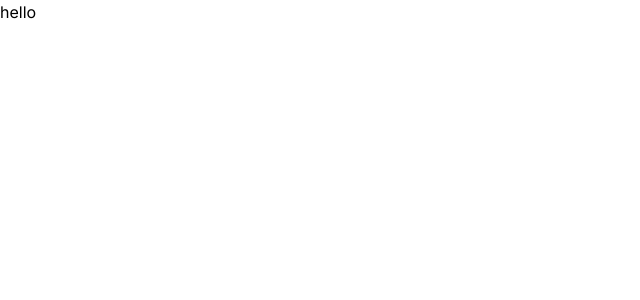
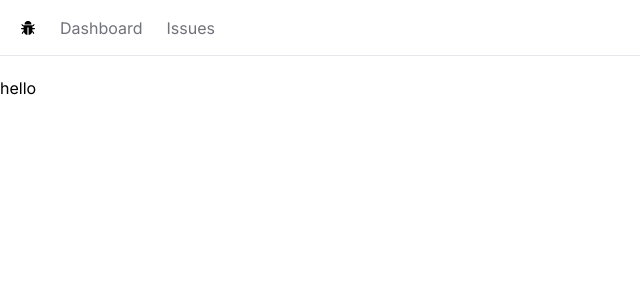
Before and after one commit to saad-official/Nextjs-IssueTracker, a Next.js app: page / in a window 1280 px wide. Shown: the top 300 px of the page, without its empty margins (0-640 px from the left). Built offline with nearby package versions, Linux system fonts and the light colour scheme.

Commit message:
Build the navbar

```diff
--- /dev/null
+++ b/app/Navbar.tsx
@@ -0,0 +1,31 @@
+import Link from "next/link";
+import React from "react";
+import { AiFillBug } from "react-icons/ai";
+
+const Navbar = () => {
+  const links = [
+    { href: "", name: "Dashboard" },
+    { href: "/issues", name: "Issues" },
+  ];
+  return (
+    <nav className="flex border-b space-x-6 mb-5 px-5 h-14 items-center">
+      <Link href="/">
+        {" "}
+        <AiFillBug />{" "}
+      </Link>
+      <ul className="flex space-x-6">
+        {links.map((link) => (
+          <Link
+            key={link.href}
+            className="text-zinc-500 hover:text-zinc-700 transition-colors"
+            href={link.href}
+          >
+            {link.name}
+          </Link>
+        ))}
+      </ul>
+    </nav>
+  );
+};
+
+export default Navbar;
--- a/app/layout.tsx
+++ b/app/layout.tsx
@@ -1,6 +1,7 @@
 import './globals.css'
 import type { Metadata } from 'next'
 import { Inter } from 'next/font/google'
+import Navbar from './Navbar'
 
 const inter = Inter({ subsets: ['latin'] })
 
@@ -16,7 +17,10 @@
 }) {
   return (
     <html lang="en">
-      <body className={inter.className}>{children}</body>
+      <body className={inter.className}>
+      <Navbar />
+      <main>{children}</main>
+        </body>
     </html>
   )
 }
--- a/package.json
+++ b/package.json
@@ -19,6 +19,7 @@
     "postcss": "8.4.35",
     "react": "18.2.0",
     "react-dom": "18.2.0",
+    "react-icons": "^5.0.1",
     "tailwindcss": "3.4.1",
     "typescript": "5.4.2"
   }
```
Also changed, not shown: 1 other file (tests, documents, lock files or other folders).
